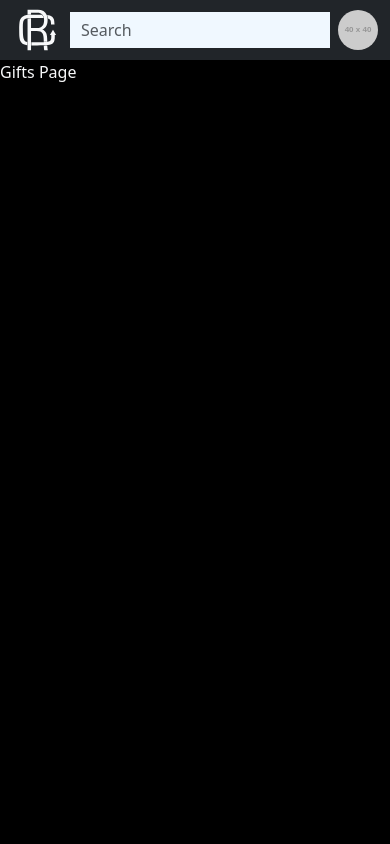
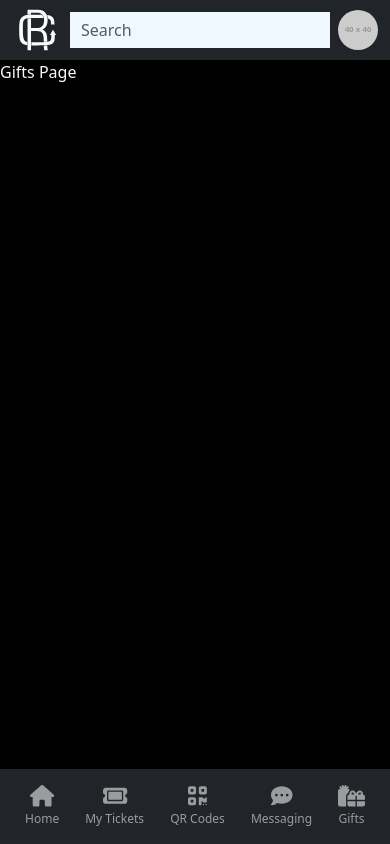
Before and after one commit to mjza/mra-web-app, a React (Create React App) app: page /gifts in a window 390 px wide. Built offline with nearby package versions, Linux system fonts and the light colour scheme.

Commit message:
Add footer

```diff
--- a/src/App.js
+++ b/src/App.js
@@ -1,10 +1,10 @@
 import React from 'react';
+import { BrowserRouter as Router, Routes, Route, Navigate } from 'react-router-dom';
+import './css/App.scss';
 import { ThemeProvider } from './contexts/ThemeContext';
-import './css/App.scss';
-import Navbar from './components/Navbar';
-import { BrowserRouter as Router, Routes, Route, Navigate } from 'react-router-dom';
-
 import ToggleThemeButton from './components/ToggleThemeButton';
+import HeaderNavbar from './components/HeaderNavbar';
+import FooterNavbar from './components/FooterNavbar';
 
 function App() {
 
@@ -12,7 +12,8 @@ function App() {
     <Router>
       <ThemeProvider>
         <div className="App">
-          <Navbar />
+          <HeaderNavbar />
+          <main>
             <Routes>
               <Route path="/" element={<Navigate replace to="/feed" />} />
               <Route path="/feed" element={<News />} />
@@ -21,6 +22,8 @@ function App() {
               <Route path="/messaging" element={<Messaging />} />
               <Route path="/gifts" element={<Gifts />} />
             </Routes>
+          </main>
+          <FooterNavbar />
         </div>
       </ThemeProvider>
     </Router>
--- /dev/null
+++ b/src/components/FooterNavbar.js
@@ -0,0 +1,34 @@
+import React, { useContext } from 'react';
+import { Navbar, Nav, Container } from 'react-bootstrap';
+import { FontAwesomeIcon } from '@fortawesome/react-fontawesome';
+import { faHome, faTicket, faQrcode, faCommentDots, faGifts } from '@fortawesome/free-solid-svg-icons';
+import ThemeContext from '../contexts/ThemeContext';
+
+const FooterNavbar = () => {
+    const { theme } = useContext(ThemeContext);
+    const navbarClass = theme === 'dark' ? 'navbar-dark bg-dark' : 'navbar-light bg-light';
+    const bgColor = theme === 'light' ? 'white' : '';
+
+    return (
+        <Navbar bg={bgColor} fixed="bottom" className={`d-block d-md-none ${navbarClass}`}>
+            <Container className="justify-content-around">
+                <Nav className="w-100 text-center">
+                    {[
+                        { href: "/feed", icon: faHome, text: "Home" },
+                        { href: "/tickets", icon: faTicket, text: "My Tickets" },
+                        { href: "/qrcodes", icon: faQrcode, text: "QR Codes" },
+                        { href: "/messaging", icon: faCommentDots, text: "Messaging" },
+                        { href: "/gifts", icon: faGifts, text: "Gifts" }
+                    ].map((link) => (
+                        <Nav.Link href={link.href} key={link.text} className="flex-grow-1">
+                            <FontAwesomeIcon icon={link.icon} className="fs-4" />
+                            <div className="d-block" style={{ fontSize: '12px' }}>{link.text}</div>
+                        </Nav.Link>
+                    ))}
+                </Nav>
+            </Container>
+        </Navbar>
+    );
+};
+
+export default FooterNavbar;
--- a/src/components/Navbar.js
+++ b/src/components/HeaderNavbar.js
@@ -22,11 +22,11 @@ const HeaderNavbar = () => {
   const activeLinkClass = `border-bottom border-3 ${theme === 'light' ? 'border-dark text-dark' : 'border-light text-light'}`;
   const navbarClass = theme === 'dark' ? 'navbar-dark bg-dark' : 'navbar-light bg-light';
   const iconColor = theme === 'dark' ? '#F8F9FA' : '#212529';
-
+  const bgColor = theme === 'light' ? 'white' : '';
 
   return (
     <>
-      <Navbar expand="lg" className={`global-nav d-flex py-0 ${navbarClass}`}>
+      <Navbar bg={bgColor} expand="lg" className={`global-nav d-flex py-0 ${navbarClass}`}>
         <Container fluid className="d-flex align-items-center" style={{ flexWrap: 'nowrap' }}>
           <div className="flex-grow-0 d-none d-md-flex"></div>
 
--- a/src/css/App.scss
+++ b/src/css/App.scss
@@ -1,3 +1,15 @@
+/* App.css */
+.App {
+  display: flex;
+  flex-direction: column;
+  min-height: 100vh;
+}
+
+/* This ensures that the footer pushes to the bottom */
+main {
+  flex: 1;
+}
+
 // Define fs for different
 // Define font sizes as variables for easy maintenance
 $font-size-1: 2.5rem;
```
Lines whose indentation alone changed are shown as unchanged.
